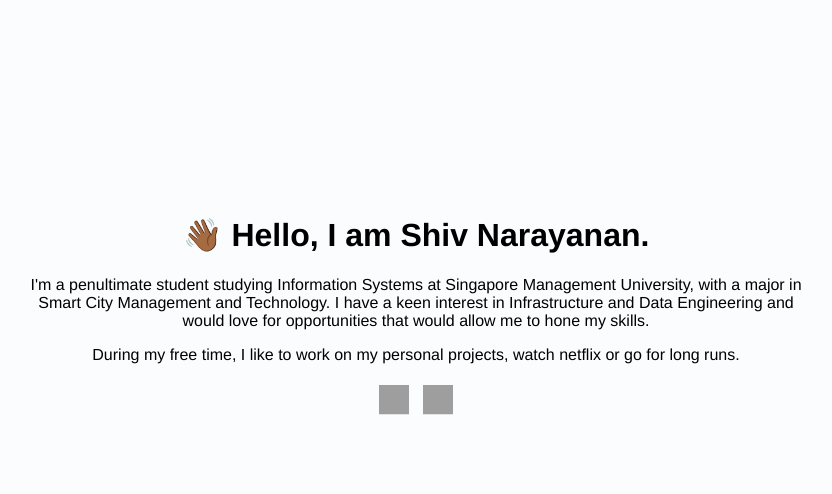
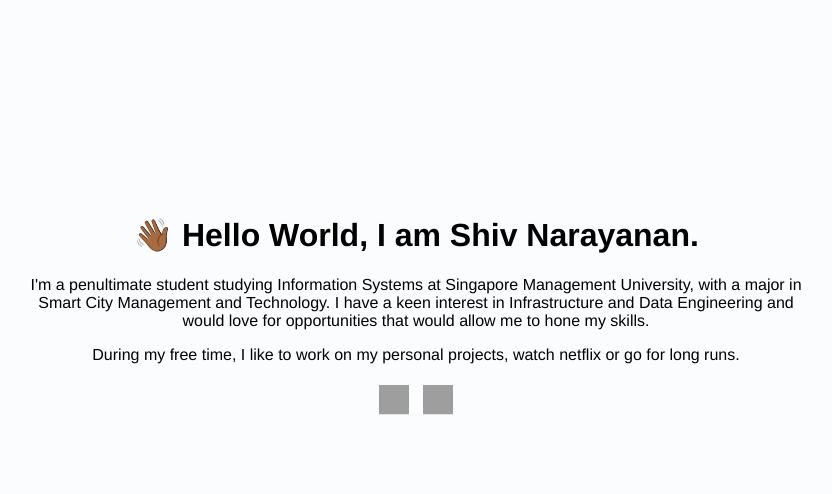
Before and after one commit to shivnarayanan/personal-website, a Flask app: page / in a window 1280 px wide. Shown: the part 86-580 px from the top of the page, without its empty margins (224-1056 px from the left). Run offline with Flask 2, Linux system fonts and the light colour scheme; grey boxes are pictures that could not be loaded.

Commit message:
Update home.html

```diff
--- a/templates/home.html
+++ b/templates/home.html
@@ -7,7 +7,7 @@
         <div class="boxhead"><a href=blog>BLOG</a></div>
     </nav>
     <div class="centre">
-        <h1>&#128075;&#127998; Hello, I am Shiv Narayanan.</h1>
+        <h1>&#128075;&#127998; Hello World, I am Shiv Narayanan.</h1>
         <p>I'm a penultimate student studying Information Systems at Singapore Management University, with a major in Smart City
             Management and Technology. I have a keen interest in Infrastructure and Data Engineering and would love for opportunities
             that would allow me to hone my skills. </p>
```
